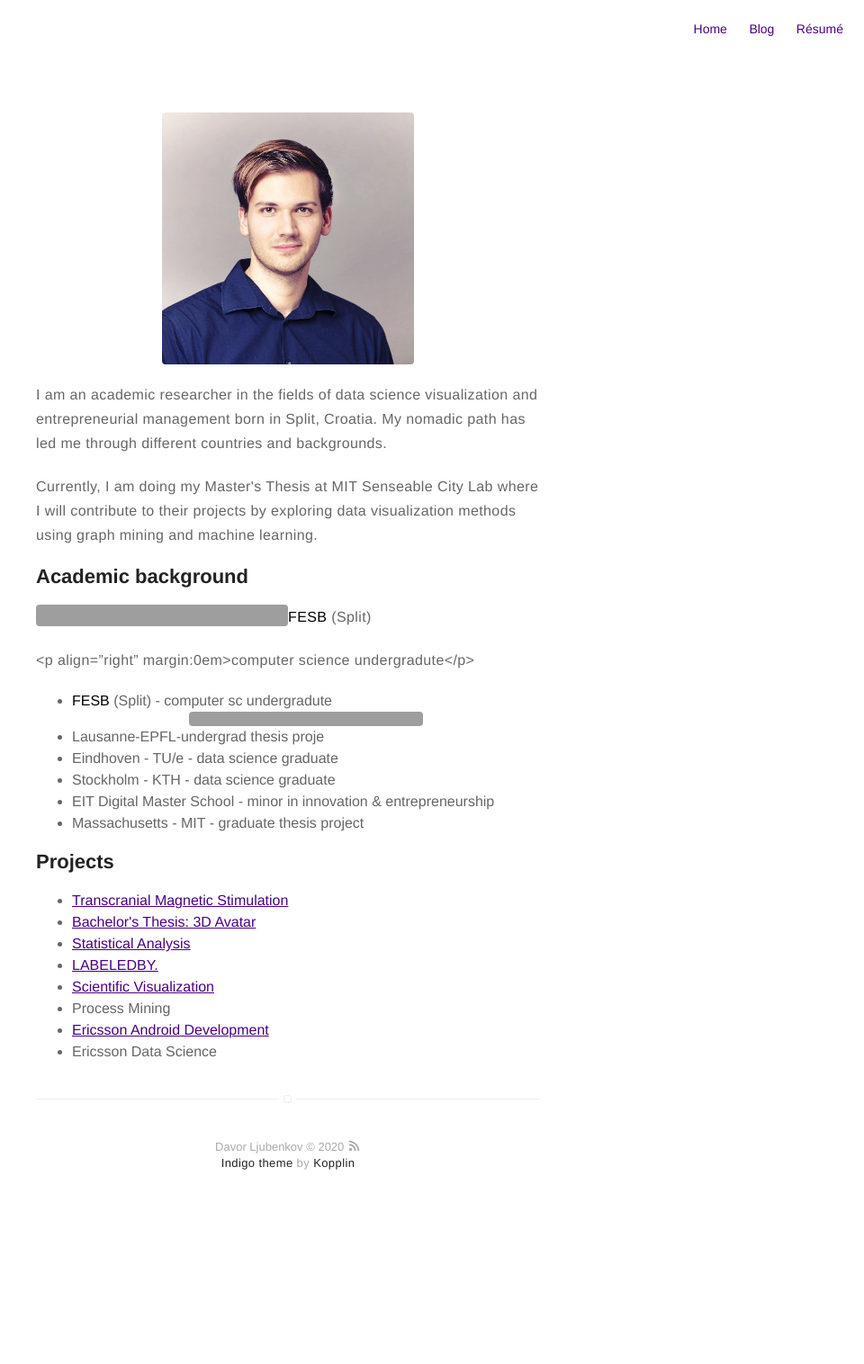
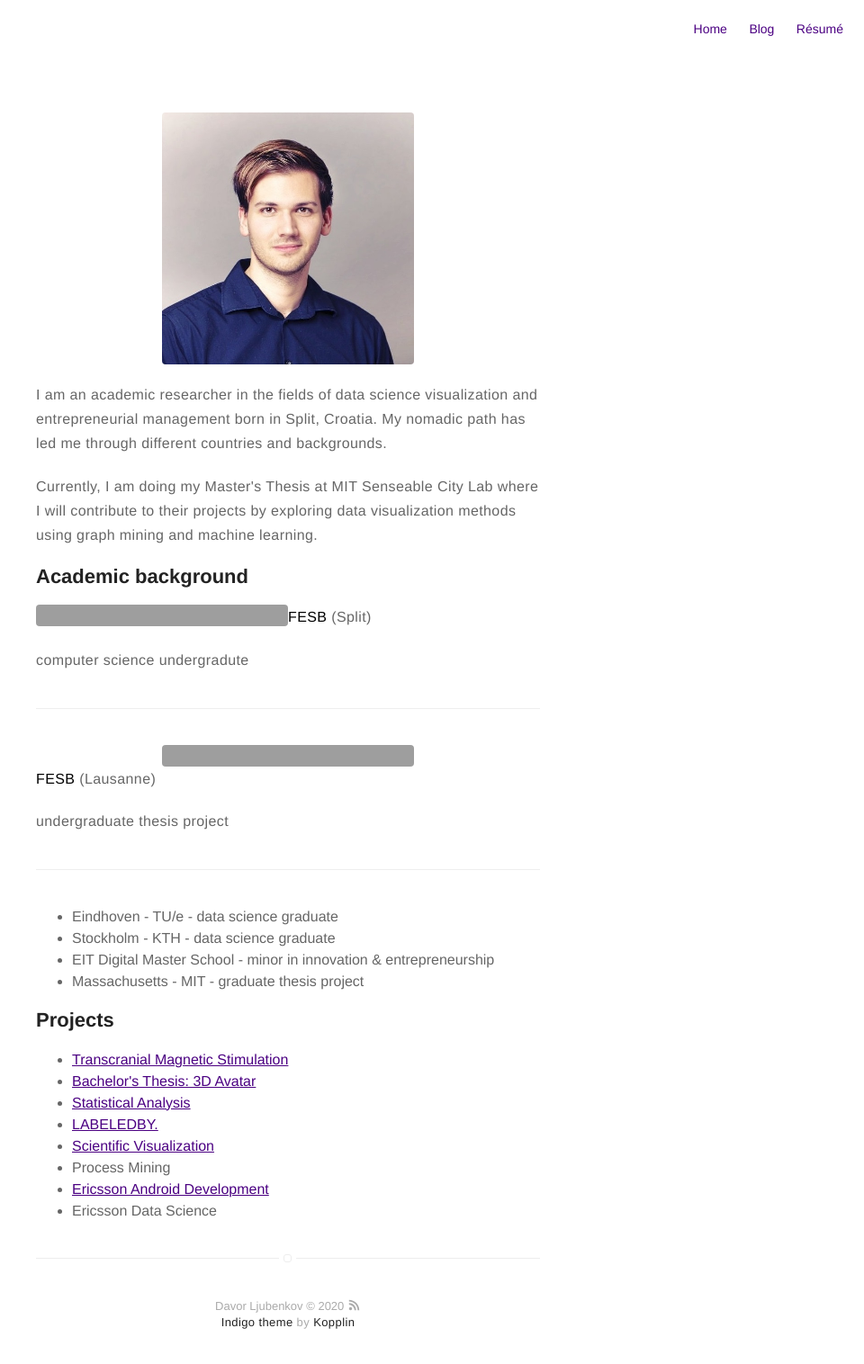
Before and after one commit to dljubenk/dljubenk.github.io, a Jekyll site: the page built from about.md, in a window 1280 px wide, cut to the strip 0-1541 px from the top of the page. Shown: the top 1516 px of the strip at 90% size, without its empty margins (320-1280 px from the left). Built offline with Jekyll 4.4.1, drawn with Linux system fonts in a browser that asks for light colours; before the commit the page ends 1364 px from its top, so only the background shows below that; grey boxes are pictures that could not be loaded.

Commit message:
Update about.md

```diff
--- a/about.md
+++ b/about.md
@@ -12,11 +12,12 @@ layout: page
 <h2>Academic background</h2>
 
 <p><img src="https://image.flaticon.com/icons/svg/197/197503.svg" height="24" width="24" align="left"> <strong>FESB</strong> (Split)</p>
-<p align="right"  margin:0em>computer science undergradute</p>
-
+<p>computer science undergradute</p>
+---
+<p><img src="https://image.flaticon.com/icons/svg/197/197540.svg" height="24" width="24"> <strong>FESB</strong> (Lausanne)</p>
+<p>undergraduate thesis project</p>
+---
 <ul class="skill-list">
-	<li><strong>FESB</strong> (Split) - computer sc undergradute</li>
-	<li><img src="https://image.flaticon.com/icons/svg/552/552009.svg" height="16" width="16">Lausanne-EPFL-undergrad thesis proje</li>
 	<li>Eindhoven - TU/e - data science graduate</li>
 	<li>Stockholm - KTH - data science graduate</li>
 	<li>EIT Digital Master School - minor in innovation & entrepreneurship</li>
```
